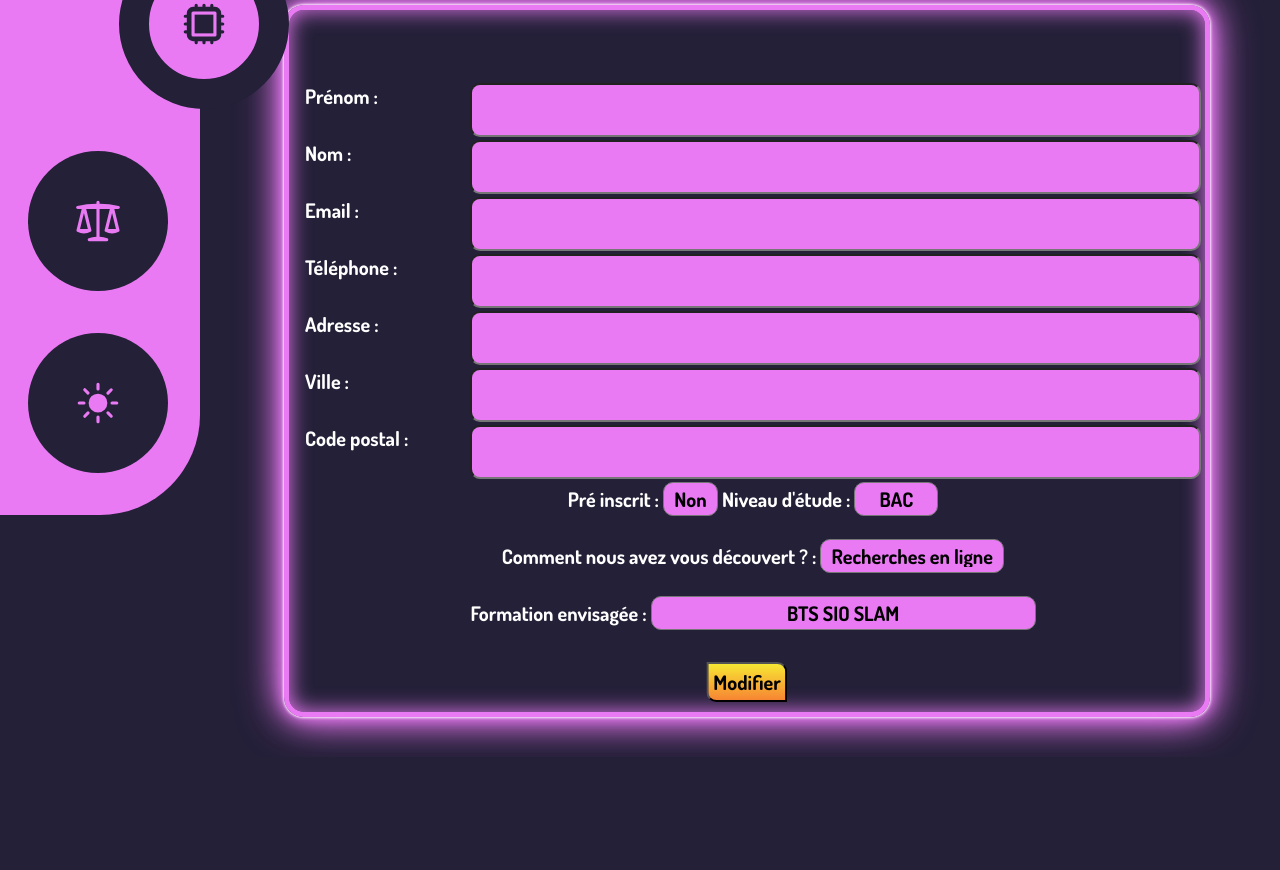
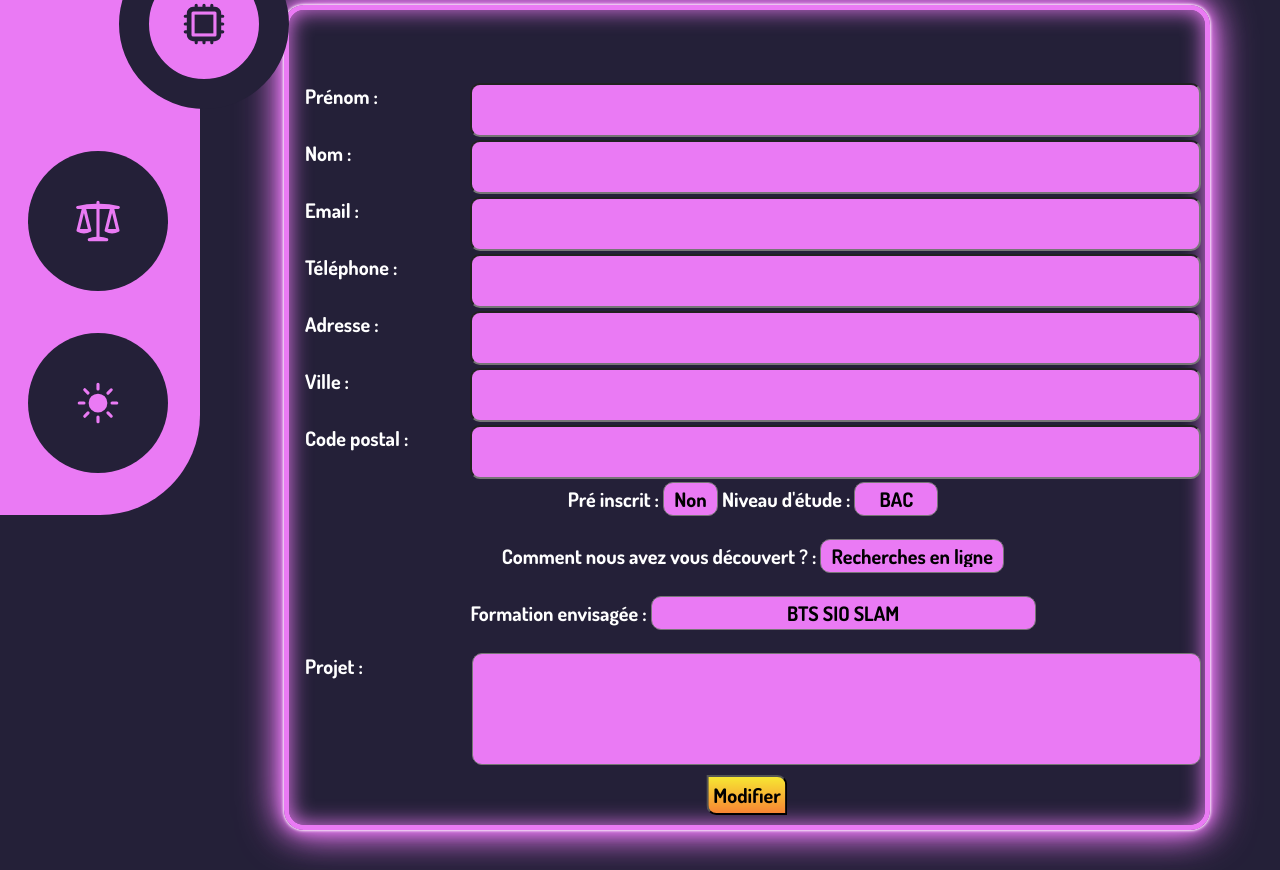
Before and after one commit to Tfoucher5/JPO, a PHP site: page /modification.php in a window 1280 px wide. Shown: the part 285-1155 px from the top of the page. Before the commit the page ends 1036 px from the top, so only its background shows below. Run offline with PHP 8.4, Linux system fonts and the light colour scheme; data that the repository does not hold is empty.

Commit message:
Update modification.php

```diff
--- a/modification.php
+++ b/modification.php
@@ -215,10 +215,10 @@ if (isset($_GET['id'])) {
             <option value="9">Développeur Web et Web mobile</option>
         </select>
 </div>
-    <!-- <div class="label_box_projet">
+    <div class="label_box_projet">
                 <label for="projet">Projet : </label>
-                <textarea type="text" name="projet" id="projet" placeholder="votre projet" required ></textarea>
-</div> -->
+                <textarea type="text" name="projet" id="projet" value="<?php echo $projet; ?>" required ></textarea>
+</div>
         <input type="submit" name="soumettre" onclick="myFunction()" value="modifier" />
     </form>
         </div>
```
